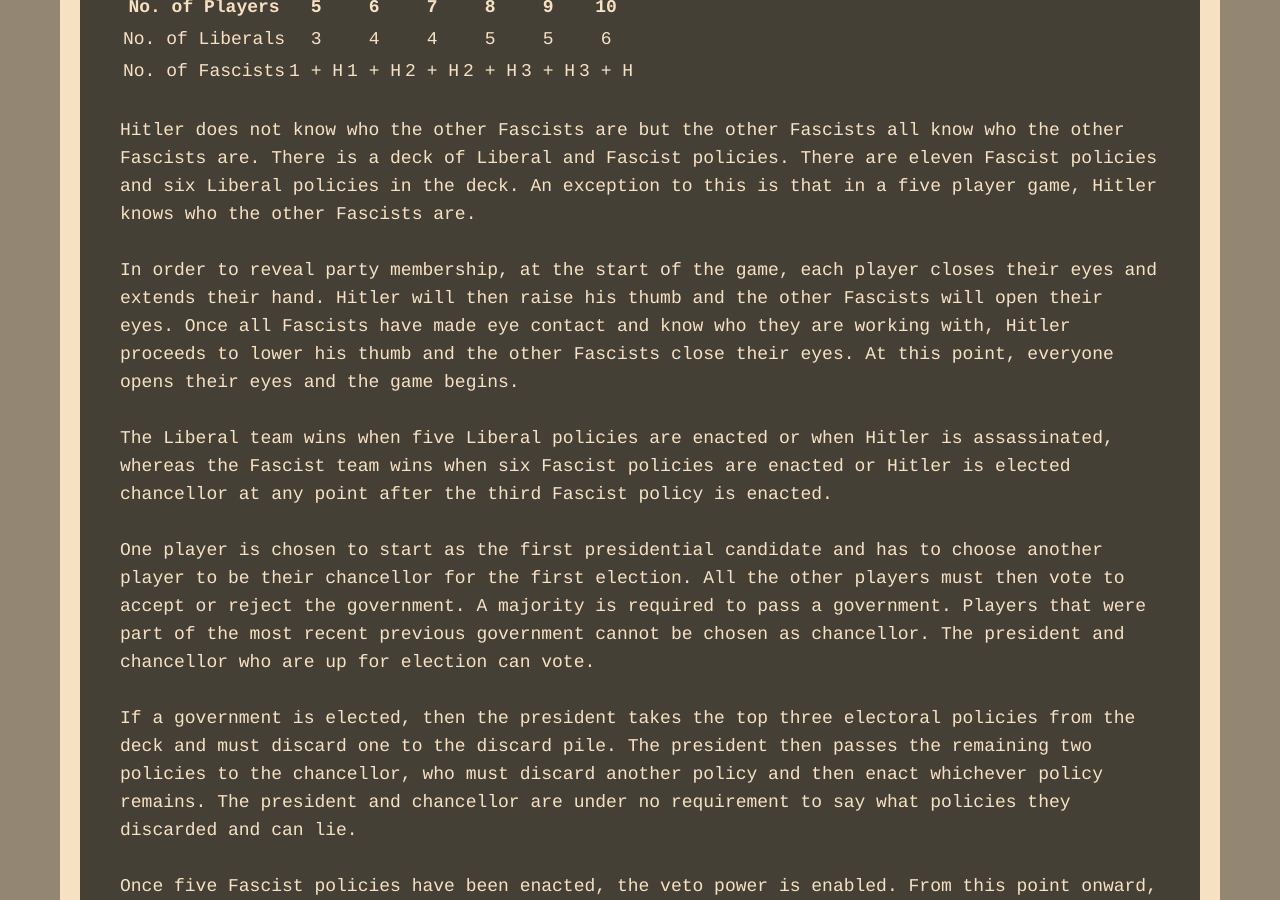
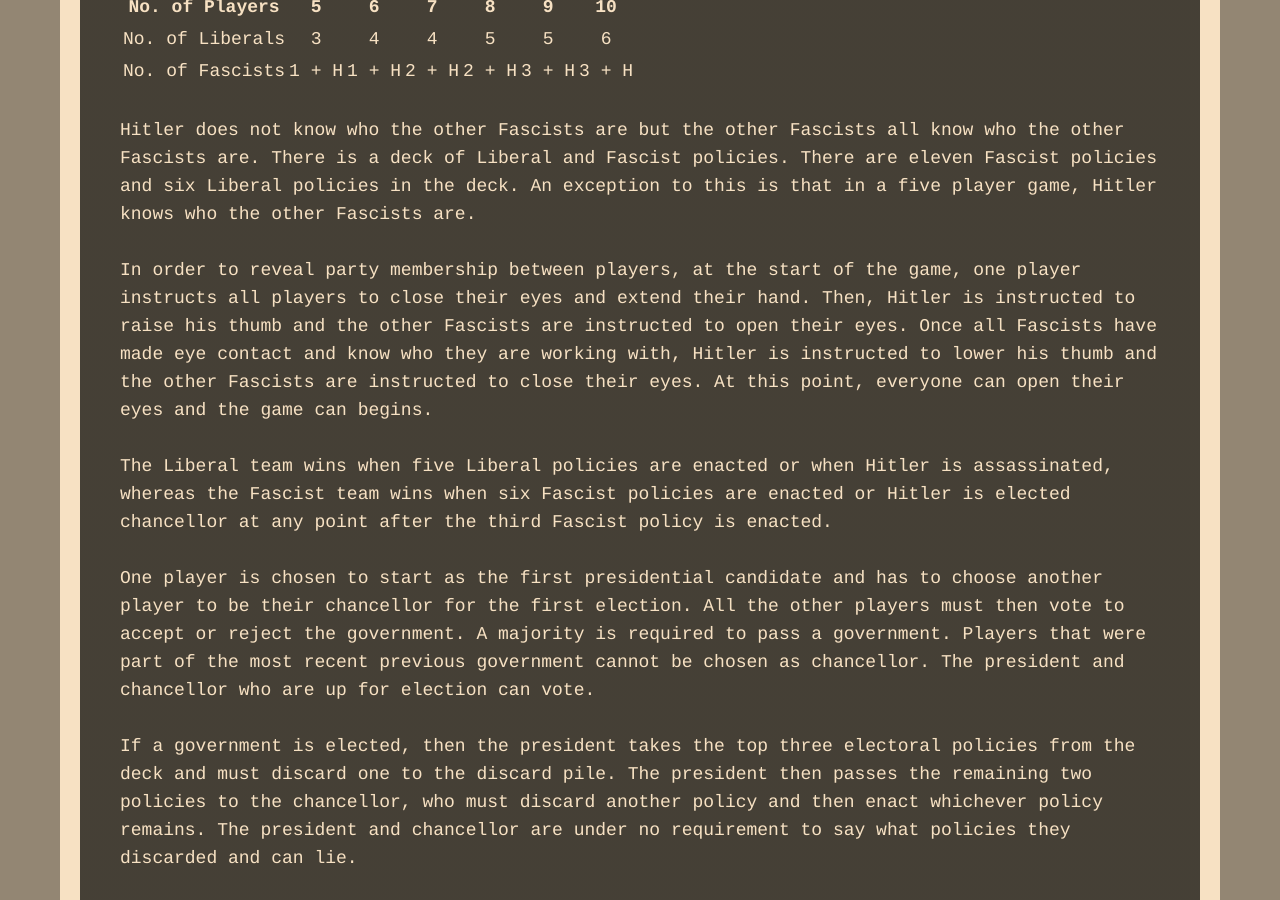
Before and after one commit to TartanLlama/secret-hitler-strategies, a Jekyll site: the page built from index.md, in a window 1280 px wide and 900 px high, scrolled down 2752 px. Built offline with Jekyll 4.4.1, drawn with Linux system fonts in a browser that asks for light colours; nearby versions of some CDN libraries.

Commit message:
Added note that players are instructed during reveal.

```diff
--- a/index.md
+++ b/index.md
@@ -39,7 +39,7 @@ No. of Fascists | 1 + H | 1 + H | 2 + H | 2 + H | 3 + H | 3 + H
 
 Hitler does not know who the other Fascists are but the other Fascists all know who the other Fascists are. There is a deck of Liberal and Fascist policies. There are eleven Fascist policies and six Liberal policies in the deck. An exception to this is that in a five player game, Hitler knows who the other Fascists are.
 
-In order to reveal party membership, at the start of the game, each player closes their eyes and extends their hand. Hitler will then raise his thumb and the other Fascists will open their eyes. Once all Fascists have made eye contact and know who they are working with, Hitler proceeds to lower his thumb and the other Fascists close their eyes. At this point, everyone opens their eyes and the game begins.
+In order to reveal party membership between players, at the start of the game, one player instructs all players to close their eyes and extend their hand. Then, Hitler is instructed to raise his thumb and the other Fascists are instructed to open their eyes. Once all Fascists have made eye contact and know who they are working with, Hitler is instructed to lower his thumb and the other Fascists are instructed to close their eyes. At this point, everyone can open their eyes and the game can begins.
 
 The Liberal team wins when five Liberal policies are enacted or when Hitler is assassinated, whereas the Fascist team wins when six Fascist policies are enacted or Hitler is elected chancellor at any point after the third Fascist policy is enacted.
 
```
